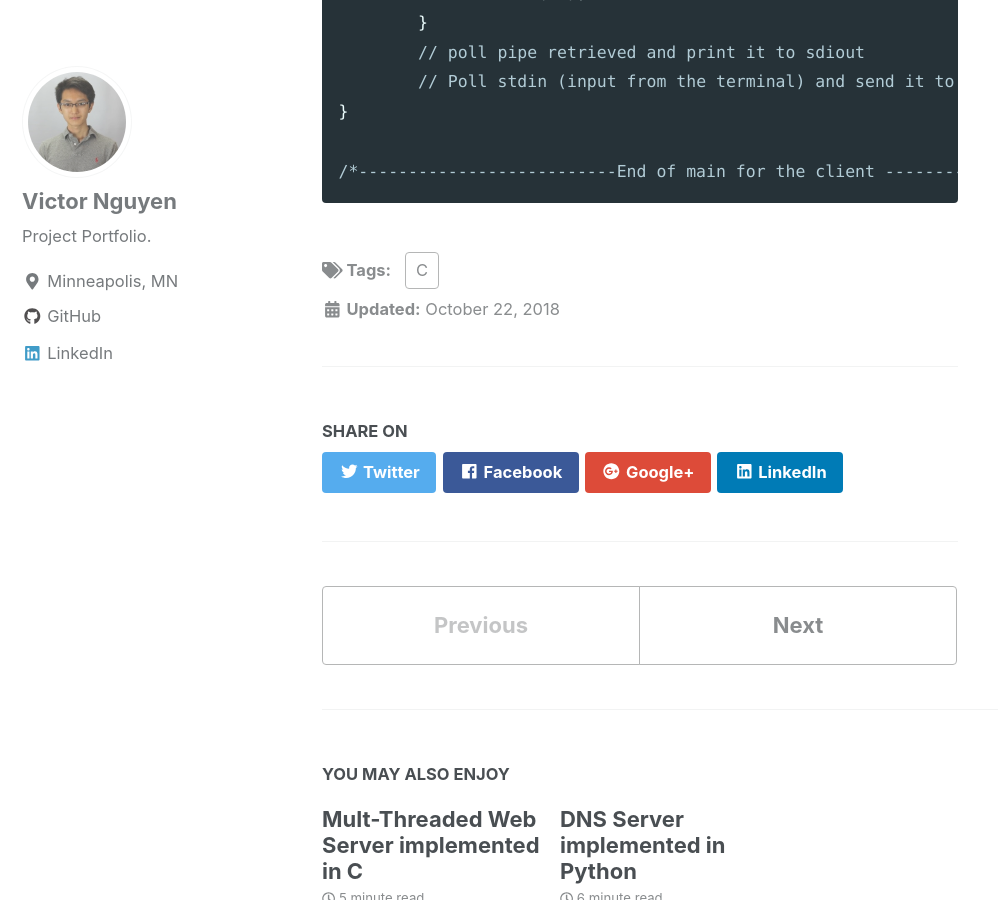
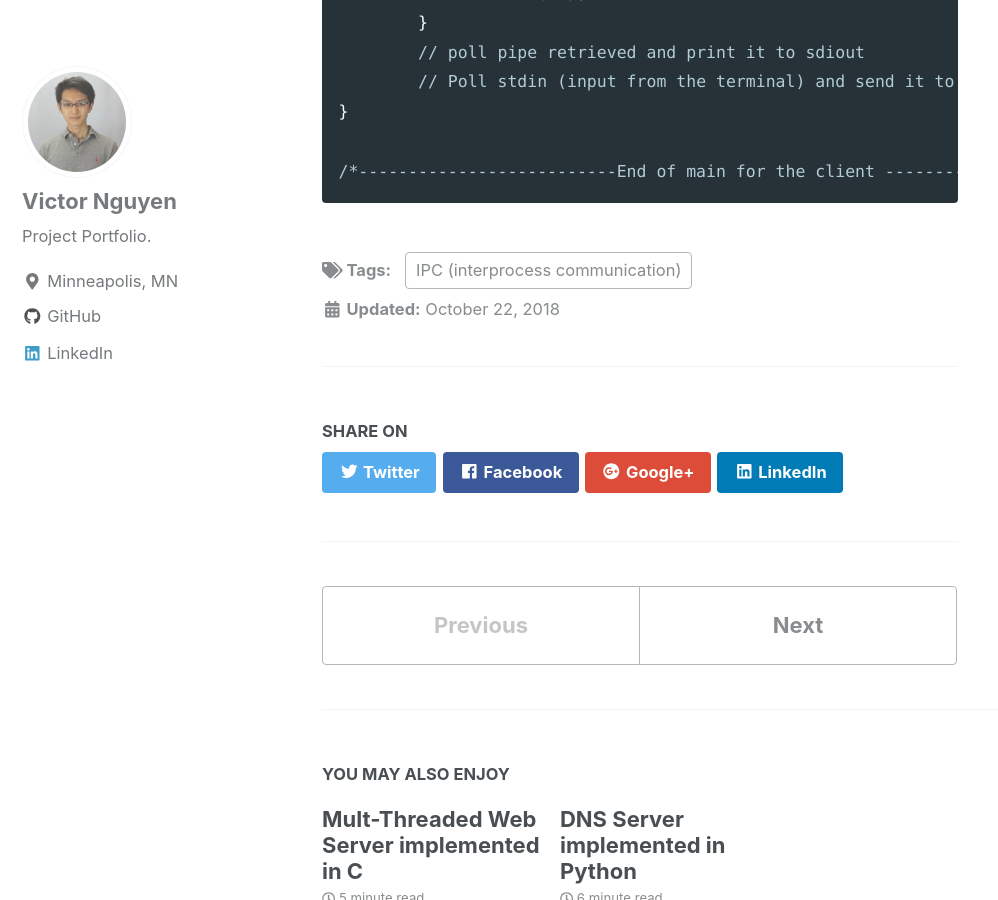
Before and after one commit to VictorNguyenCS/VictorNguyenCS.github.io, a Jekyll site: the page built from _posts/2018-10-22-Multi-Process_Chat_App.md, in a window 1280 px wide and 900 px high, scrolled down 11309 px. Shown: the whole window, without its empty margins (0-998 px from the left). Built offline with Jekyll 4.4.1, drawn with Linux system fonts in a browser that asks for light colours; nearby versions of some CDN libraries.

Commit message:
fixed tag

```diff
--- a/_posts/2018-10-22-Multi-Process_Chat_App.md
+++ b/_posts/2018-10-22-Multi-Process_Chat_App.md
@@ -1,7 +1,7 @@
 ---
 title: "Multi-Process Chat App Implemented in C"
 date: 2018-10-22
-tags: [C]
+tags: [IPC (interprocess communication)]
 exceprt: "Multi-Process Chat App implemented in C, using IPC techniques."
 ---
 
```
